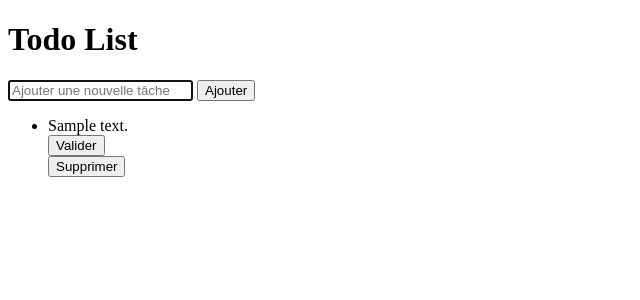
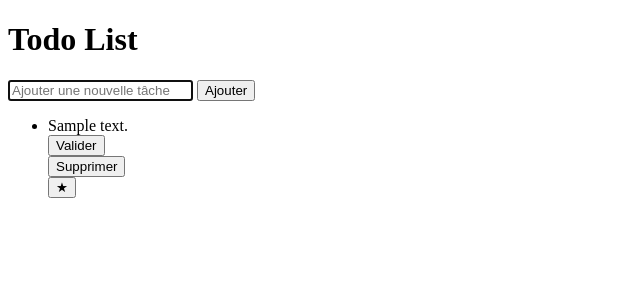
Before and after one commit to 0wme/HTMX_Project, a Flask app: template templates/todo_list.html in a window 1280 px wide. Shown: the top 300 px of the page, without its empty margins (0-640 px from the left). Run offline with Flask 3, Linux system fonts and the light colour scheme; the template is opened without the code that fills it: most values are stand-ins (such as "Sample title", 1, 10 or a date in 2020).

Commit message:
Ajout d'un btn étoile qui permet de le faire passer devant les autres todos

```diff
--- a/templates/todo_list.html
+++ b/templates/todo_list.html
@@ -23,6 +23,9 @@
                     <form method="post" action="/delete/{{ loop.index0 }}" hx-post="/delete/{{ loop.index0 }}" hx-target="closest li" hx-swap="outerHTML">
                         <button type="submit" class="delete-button">Supprimer</button>
                     </form>
+                    <form method="post" action="/favorite/{{ loop.index0 }}" hx-post="/favorite/{{ loop.index0 }}" hx-target="closest li">
+                        <button type="submit" class="favorite-button {{ 'favorite' if todo.favorite else 'not-favorite' }}">{{ '★' }}</button>
+                    </form>
                 </div>
             </li>
         {% endfor %}
```
